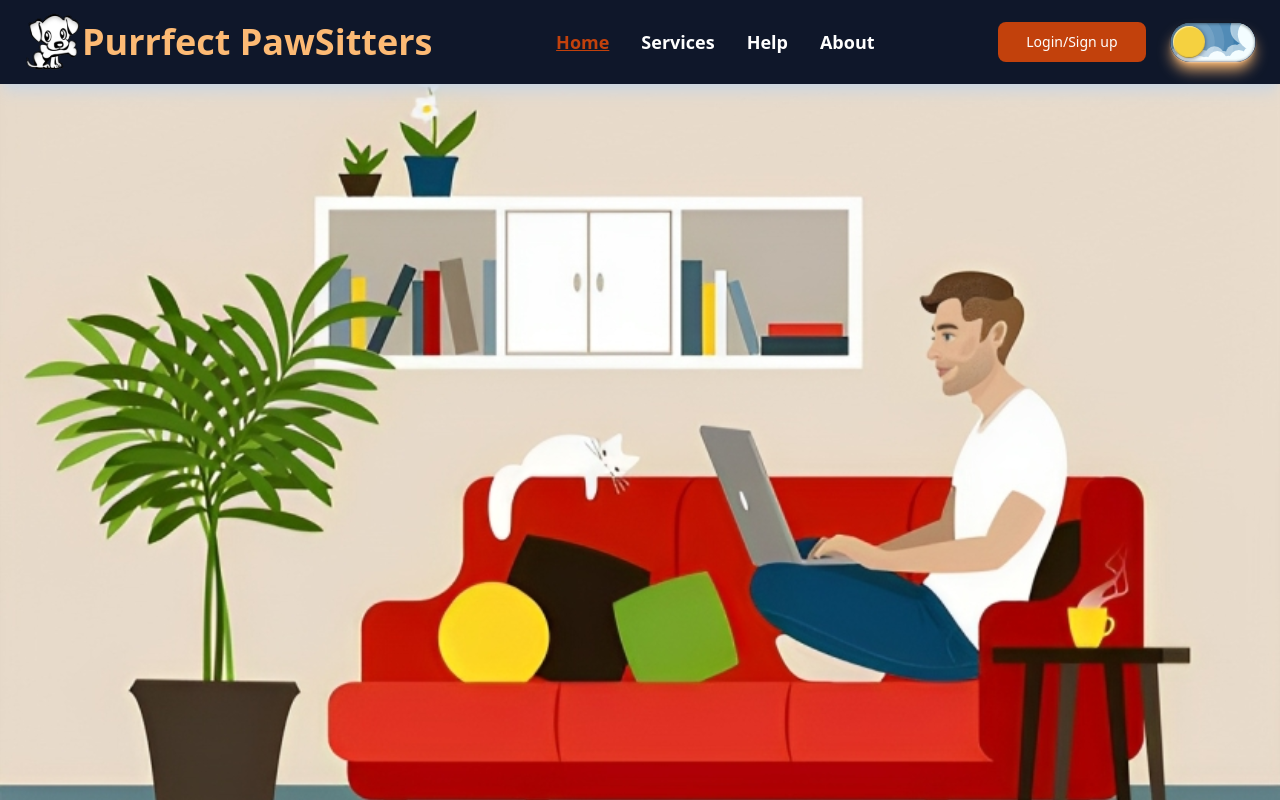
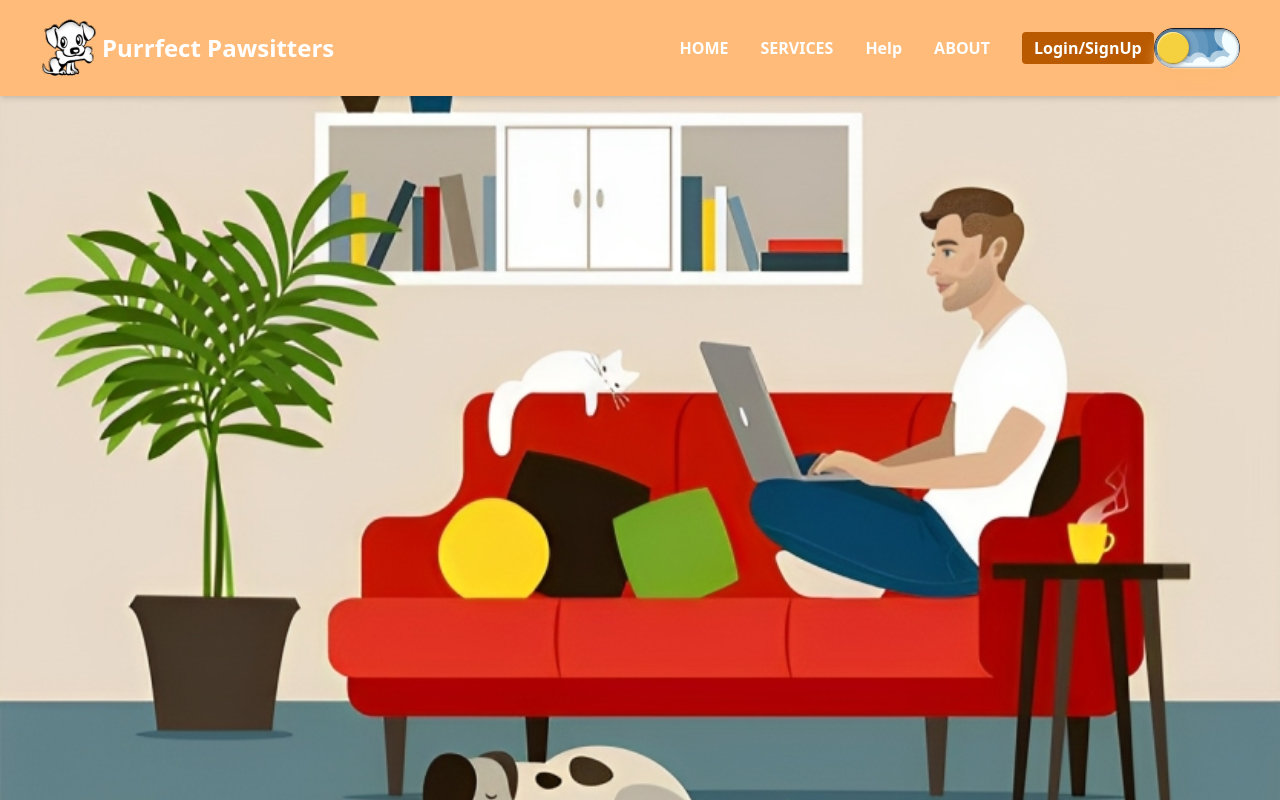
Before and after one commit to atharvarakshak/Pawfect, a React (Vite) app: page / in a window 1280 px wide. Shown: the top 800 px of the page. Built offline with nearby package versions, Linux system fonts and the light colour scheme.

Commit message:
header update

```diff
--- a/package.json
+++ b/package.json
@@ -14,9 +14,13 @@
         "preview": "vite preview"
     },
     "dependencies": {
+        "@heroicons/react": "^2.1.3",
+        "axios": "^1.6.8",
+        "heroicons": "^2.1.3",
         "react": "^18.2.0",
         "react-component": "^0.0.0",
         "react-dom": "^18.2.0",
+        "react-icons": "^5.0.1",
         "react-router-dom": "^6.21.3"
     },
     "devDependencies": {
--- a/src/components/Header/Header.jsx
+++ b/src/components/Header/Header.jsx
@@ -1,97 +1,72 @@
 import React from 'react'
-import {Link, NavLink} from 'react-router-dom'
-import dogLogo from '../../assets/logoDog.svg'
+
 import Darkmode from '../DarkMood/DarkMode';
 
 
 
-export default function Header() {
-    return (
-        <header className="shadow-lg sticky z-50 top-0  shadow-slate-300 ">
-            <nav className=" dark:bg-slate-900 bg-orange-300   border-gray-200 lg:px-6 py-2.5 shad ">
-                <div className="flex flex-wrap justify-between items-center mx-auto ">
-                    <Link to="/" className="flex items-center">
-                        <img
-                            src={dogLogo}
-                            className=""
-                            alt="Logo"
-                        />
-                        <h1 className="md:text-4xl text-2xl font-extrabold text  dark:text-orange-300 text-white">Purrfect PawSitters</h1>
-                    </Link>
+import { useState } from 'react';
+import { AiOutlineClose, AiOutlineMenu } from 'react-icons/ai';
+import { BookOpenIcon, Bars3BottomRightIcon, XMarkIcon,SunIcon } from '@heroicons/react/24/solid'
+// import {Link} from react-router-dom
+import logo from '../../assets/logoDog.svg'
+import { NavLink } from 'react-router-dom';
+const Nav = () => {
+  let Links = [
+    { name: "HOME", link: "/" },
+    { name: "SERVICES", link: "/" },
+    { name: "Help", link: "/help" },
+    { name: "ABOUT", link: "/about" },
+  ];
+  let [open, setOpen] = useState(false);
 
-                    <div className="flex items-center lg:order-2 gap-4">
+  return (
+    <div className="navbar shadow-md w-full  fixed z-50 top-0 left-0  ">
+      <div className="md:flex items-center justify-between bg-[#FFBB7A] py-4 md:px-10 px-7 ">
+        {/* Logo section */}
+        <div className="font-bold text-2xl cursor-pointer flex items-center gap-1">
+          <a href="/">
+            <img src={logo} alt="" />
+          </a>
+          <span className="text-white">Purrfect Pawsitters</span>
+        </div>
+        {/* Menu icon */}
+        <div
+          onClick={() => setOpen(!open)}
+          className="absolute right-8 top-10 cursor-pointer md:hidden w-7 h-7 "
+          style={{ zIndex: 100 }}
+        >
+          {open ? <XMarkIcon /> : <Bars3BottomRightIcon />}
+        </div>
+        {/* Link items */}
+        <ul
+          className={` md:flex md:items-center md:pb-0 pb-12 absolute md:static bg-[#FFBB7A] md:z-auto z-[-1] left-0 w-full md:w-auto md:pl-0 pl-9 transition-all duration-1000 ease-out ${
+            open ? "top-20 z-[-1]" : "top-[-490px]"
+          }`}
+          style={{ zIndex: 90 }}
+        >
+          {Links.map((link) => (
+            <li className="md:ml-8 md:my-0 my-7 font-semibold" key={link.name}>
+              <a
+                href={link.link}
+                className="text-white hover:text-blue-400 duration-500"
+              >
+                {link.name}
+              </a>
+            </li>
+          ))}
+          <NavLink to="/signup">
+          <button className="btn bg-[#B95A00] hover:bg-[#ea9f59] text-white md:ml-8 font-semibold px-3 py-1 rounded duration-300 md:static">
+            Login/SignUp
+          </button>
+          </NavLink>
+          <div>
+            <Darkmode/>
+          </div>
+        </ul>
 
-                        <Link
-                            to="/"
-                            className="text-white bg-orange-700 hover:bg-orange-800 focus:ring-4 focus:ring-orange-300 font-medium rounded-lg text-sm px-4 lg:px-7 py-2 lg:py-2.5 mr-2 focus:outline-none"
-                        >
-                            Login/Sign up
-                        </Link>
+      </div>
+    </div>
+  );
+};
 
-                         {/* theme changer button */}
-                     <div className=" ">
-                        <Darkmode/>
-                    </div>
-                    </div>
-
-
-
-
-                    <div
-                        className=" justify-between   items-end "
-                        id="mobile-menu-2"
-                    >
-                        <ul className=" flex  font-semibold md:flex-row space-x-8  items-center text-lg ">
-                            <li>
-                                <NavLink
-                                to="/"
-                                    className={({isActive}) =>
-                                    `block py-2 pr-4 pl-3 duration-200 border-b ${isActive ? "text-orange-700 underline   " :"text-white"} border-gray-100 hover:bg-gray-50 lg:hover:bg-transparent lg:border-0 hover:text-orange-700 lg:p-0`
-                                    }
-                                >
-                                    Home
-                                </NavLink>
-                            </li>
-                            <li>
-                                <NavLink
-                                to="/service"
-                                    className={({isActive}) =>
-                                    `block py-2 pr-4 pl-3 duration-200 border-b ${isActive ? "text-orange-700  underline  " :"text-white"} border-gray-100 hover:bg-gray-50 lg:hover:bg-transparent lg:border-0 hover:text-orange-700 lg:p-0`
-                                    }
-                                >
-                                    Services
-                                </NavLink>
-                            </li>
-                            <li>
-                                <NavLink
-                                to="/help"
-                                    className={({isActive}) =>
-                                    `block py-2 pr-4 pl-3 duration-200 border-b ${isActive ? "text-orange-700  underline " :"text-white"} border-gray-100 hover:bg-gray-50 lg:hover:bg-transparent lg:border-0 hover:text-orange-700 lg:p-0`
-                                    }
-                                >
-                                    Help
-                                </NavLink>
-                            </li>
-                            <li>
-                                <NavLink
-                                to="/about"
-                                    className={({isActive}) =>
-                                    `block py-2 pr-4 pl-3 duration-200 border-b ${isActive ? "text-orange-700  underline " :"text-white"} border-gray-100 hover:bg-gray-50 lg:hover:bg-transparent lg:border-0 hover:text-orange-700 lg:p-0`
-                                    }
-                                >
-                                    About
-                                </NavLink>
-                            </li>
-
-
-                        </ul>
-                    </div>
-
-
-
-
-                </div>
-            </nav>
-        </header>
-    );
-}
+export default Nav;
--- a/src/main.jsx
+++ b/src/main.jsx
@@ -14,6 +14,8 @@ import Grooming from './components/subpages/Grooming.jsx'
 import VeterinaryAssistance from './components/subpages/VeterinaryAssistance.jsx'
 import PetTraining from './components/subpages/PetTraining.jsx'
 import Walking from './components/subpages/Walking.jsx'
+import Signup from './components/login/signup/Signup.jsx'
+import Login from './components/login/signup/Login.jsx'
 
 
 
@@ -30,6 +32,8 @@ const router = createBrowserRouter(
      <Route path='veterinary-assistance' element={<VeterinaryAssistance/>} />
      <Route path='pettraining' element={<PetTraining/>} />
      <Route path='walking' element={<Walking/>} />
+     <Route path='signup' element={<Signup/>} />
+     <Route path='login' element={<Login/>} />
 
     </Route>
   )
```
Also changed, not shown: 1 other file (tests, documents, lock files or other folders). Lines whose indentation alone changed are shown as unchanged.
